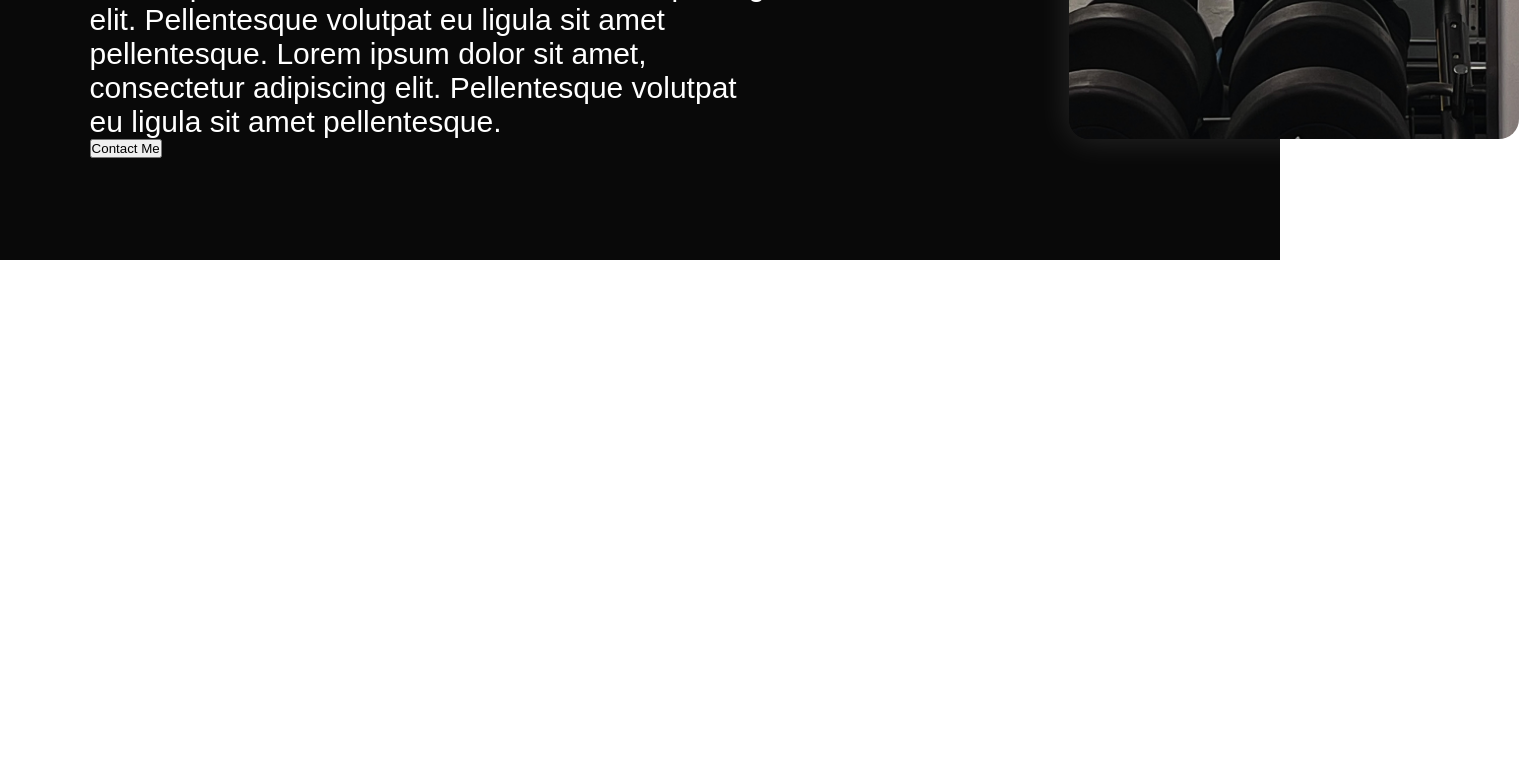
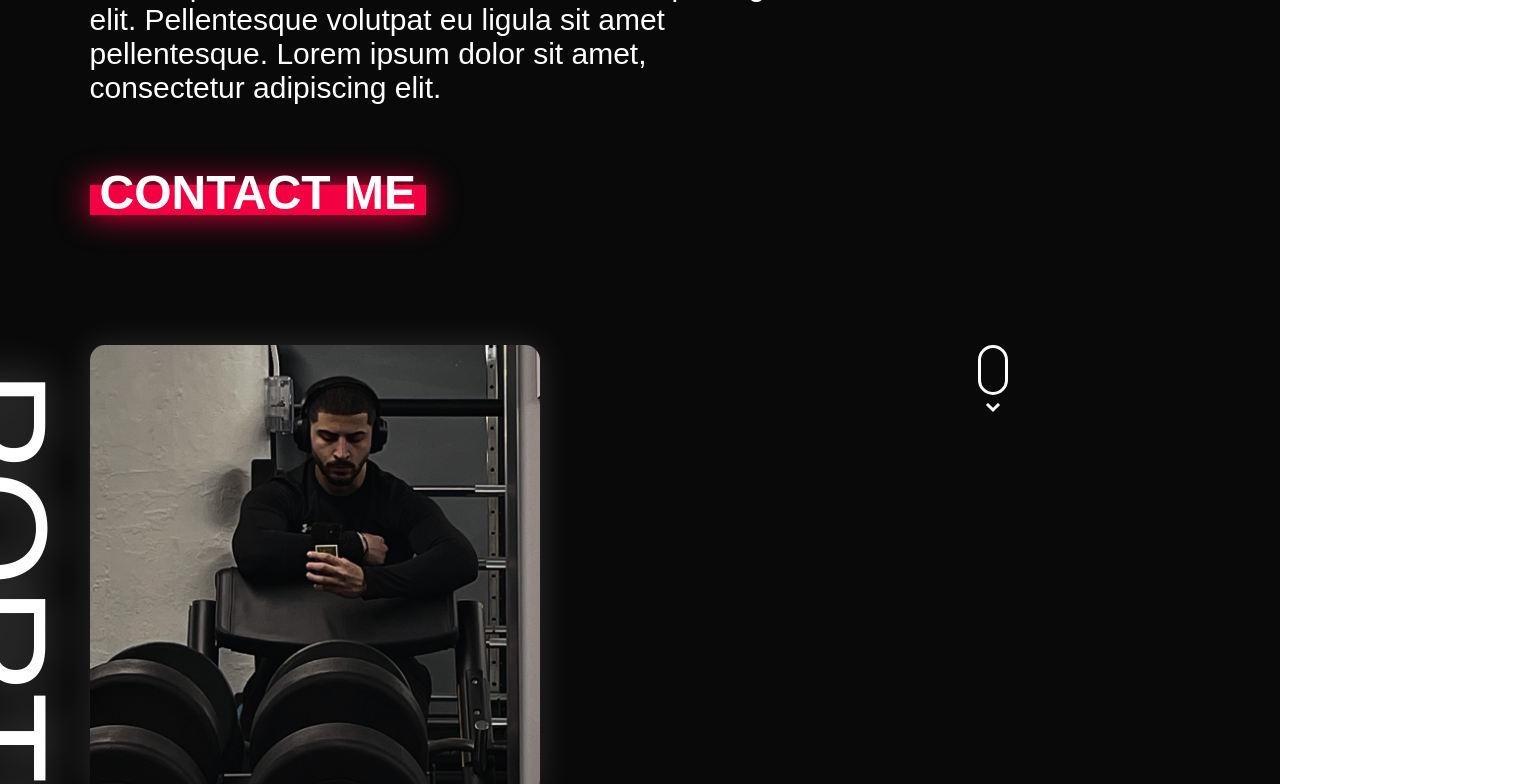
Before and after one commit to ronyazrieh/React-Portfolio, a React (Vite) app: page / in a window 1280 px wide. Shown: the part 540-1324 px from the top of the page, 1519 px wide, since content can reach past the window. Before the commit the page ends 800 px from the top, so only its background shows below. Built offline with nearby package versions, Linux system fonts and the light colour scheme; a web font is replaced by a local one.

Commit message:
Finished button and mobile responsiveness.

```diff
--- a/src/App.module.css
+++ b/src/App.module.css
@@ -3,7 +3,7 @@
 .App{
     background-color: var(--color-bg);
     width: 100%;
-    height: 100vh;
+    height: 200vh;
 
     color: white;
 }
--- a/src/components/Hero/Hero.jsx
+++ b/src/components/Hero/Hero.jsx
@@ -11,14 +11,24 @@ export const Hero = () => {
                     Lorem ipsum dolor sit amet, consectetur adipiscing elit.
                     Pellentesque volutpat eu ligula sit amet pellentesque.
                     Lorem ipsum dolor sit amet, consectetur adipiscing elit.
-                    Pellentesque volutpat eu ligula sit amet pellentesque.
+
                 </p>
-                <button className={styles.contactBtn}>Contact Me</button>
+                <div className={styles.interact}>
+                    <button className={styles.contactBtn}>CONTACT ME</button>
+                </div>
             </div>
             <div className={styles.imgSection}>
                 <h2 className={styles.sideT}>PORTFOLIO</h2>
                 <img src={getImageUrl("hero/photo.jpg")}
-                className={styles.image} />
+                    className={styles.image} />
+            </div>
+            <div className={styles.scrollContainer}>
+                <div className={styles.scrolldown}>
+                    <div className={styles.chevrons}>
+                        <div className={styles.chevrondown}></div>
+                        <div className={styles.chevrondown}></div>
+                    </div>
+                </div>
             </div>
         </section>
     )
--- a/src/components/Hero/Hero.module.css
+++ b/src/components/Hero/Hero.module.css
@@ -3,9 +3,11 @@
 .container {
     position: relative;
     display: flex;
-    align-items: center;
+    flex-wrap: wrap;
+    align-items:flex-start;
     justify-content: space-between;
-    gap: 20vw;
+    column-gap: 20vw;
+    row-gap: 30vh;
     margin-top: 90px;
     margin-left: 7%;
     margin-right: 7%;
@@ -42,6 +44,188 @@ p{
 .image {
     position: relative;
     width: 450px;
-    border-radius: 20px;
+    border-radius: 15px;
     box-shadow: 0 0 32px 2px #ffffff1e;
 }
+
+.sideT{
+    position: absolute;
+    font-family: "fit", sans-serif;
+    font-weight: 400;
+    font-style: normal;
+    font-size: 150px;
+    right: 460px;
+    top: 25px;
+    writing-mode: vertical-lr;
+    text-orientation: mixed;
+    z-index: 2;
+    text-shadow: rgba(255,255,255,0.33) 0px 0px 46px;
+}
+
+.contactBtn{
+    position: absolute;
+    font-family: "elza", sans-serif;
+    font-weight: 700;
+    font-style: normal;
+    font-size: 48px;
+    color: white;
+    background: var(--color-cme);
+    border: none;
+    line-height: 15px;
+    cursor: pointer;
+    margin-top: 80px;
+    padding-bottom: 15px;
+    padding-inline: 10px;
+    box-shadow: 0 0 32px 0px rgb(243,0,66,39);
+    transition: all 1s cubic-bezier(0.15, 0.83, 0.66, 1);
+
+}
+
+.contactBtn:hover{
+    transform: scale(1.04);
+}
+
+.scrollContainer{
+    position: relative;
+    flex:3;
+    display: flex;
+    justify-content: center;
+}
+
+.scrolldown {
+    --color: white;
+    --sizeX: 30px;
+    --sizeY: 50px;
+    position: relative;
+    width: var(--sizeX);
+    height: var(--sizeY);
+    margin-left: var(sizeX / 2);
+    border: calc(var(--sizeX) / 10) solid var(--color);
+    border-radius: 50px;
+    box-sizing: border-box;
+    margin-bottom: 16px;
+    cursor: pointer;
+  }
+
+  .scrolldown::before {
+    content: "";
+    position: absolute;
+    bottom: 30px;
+    left: 50%;
+    width: 6px;
+    height: 6px;
+    margin-left: -3px;
+    background-color: var(--color);
+    border-radius: 100%;
+    animation: scrolldown-anim 2s infinite;
+    box-sizing: border-box;
+    box-shadow: 0px -5px 3px 1px #2a547066;
+  }
+
+  @keyframes scrolldown-anim {
+    0% {
+      opacity: 0;
+      height: 6px;
+    }
+
+    40% {
+      opacity: 1;
+      height: 10px;
+    }
+
+    80% {
+      transform: translate(0, 20px);
+      height: 10px;
+      opacity: 0;
+    }
+
+    100% {
+      height: 3px;
+      opacity: 0;
+    }
+  }
+
+  .chevrons {
+    padding: 6px 0 0 0;
+    margin-left: -3px;
+    margin-top: 48px;
+    width: 30px;
+    display: flex;
+    flex-direction: column;
+    align-items: center;
+  }
+
+  .chevrondown {
+    margin-top: -6px;
+    position: relative;
+    border: solid var(--color);
+    border-width: 0 3px 3px 0;
+    display: inline-block;
+    width: 10px;
+    height: 10px;
+    transform: rotate(45deg);
+  }
+
+  .chevrondown:nth-child(odd) {
+    animation: pulse54012 500ms ease infinite alternate;
+  }
+
+  .chevrondown:nth-child(even) {
+    animation: pulse54012 500ms ease infinite alternate 250ms;
+  }
+
+  @keyframes pulse54012 {
+    from {
+      opacity: 0;
+    }
+
+    to {
+      opacity: 0.5;
+    }
+  }
+
+  @media screen and (max-width: 830px) {
+    .container{
+        flex-direction: column;
+        row-gap: 4vh;
+        align-items: center;
+        margin-top: 40px;
+        margin-bottom: 90px;
+    }
+
+    .content{
+        order: 2;
+    }
+
+    .title{
+        font-size: 70px;
+        width: 330px;
+    }
+
+    p{
+        font-size: 20px;
+        width: 300px;
+    }
+
+    .contactBtn{
+        margin-top: 40px;
+    }
+
+    .imgSection{
+        order: 1;
+    }
+
+    .sideT{
+        display: none;
+    }
+
+    .image{
+        width: 300px;
+    }
+
+    .scrollContainer{
+        order: 3;
+        display: none;
+    }
+
+  }
```
Also changed, not shown: src/components/Pressme/Pressme.jsx (added, +7 -0 lines), src/components/Pressme/Pressme.module.css (added).
